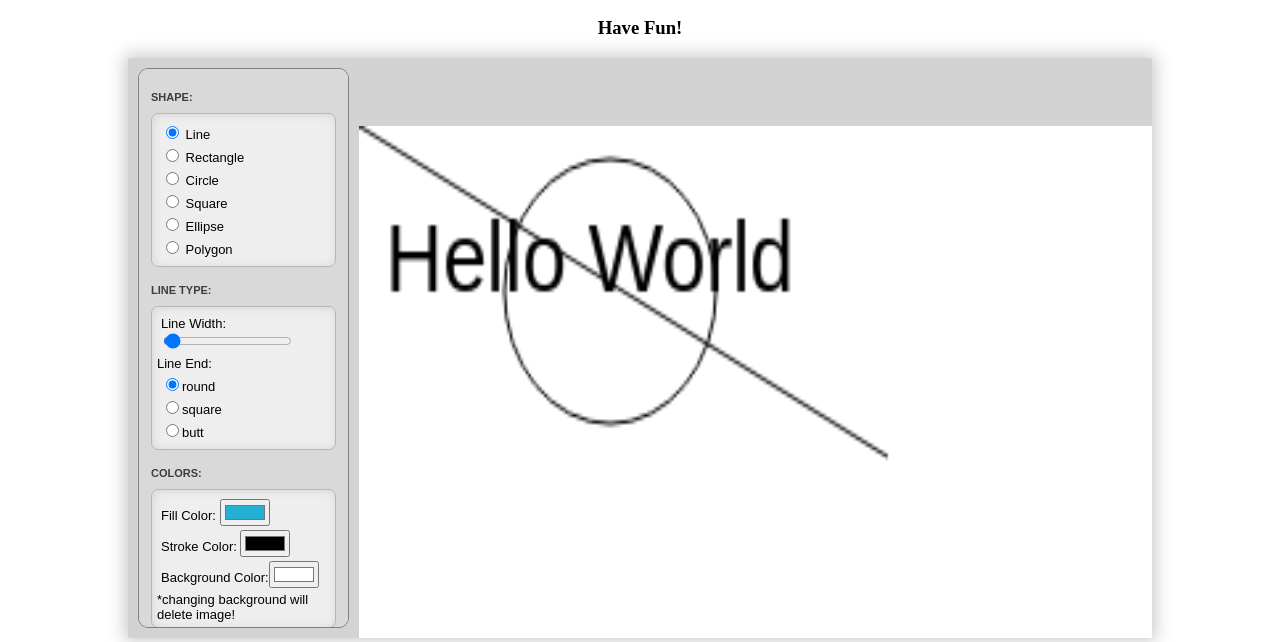
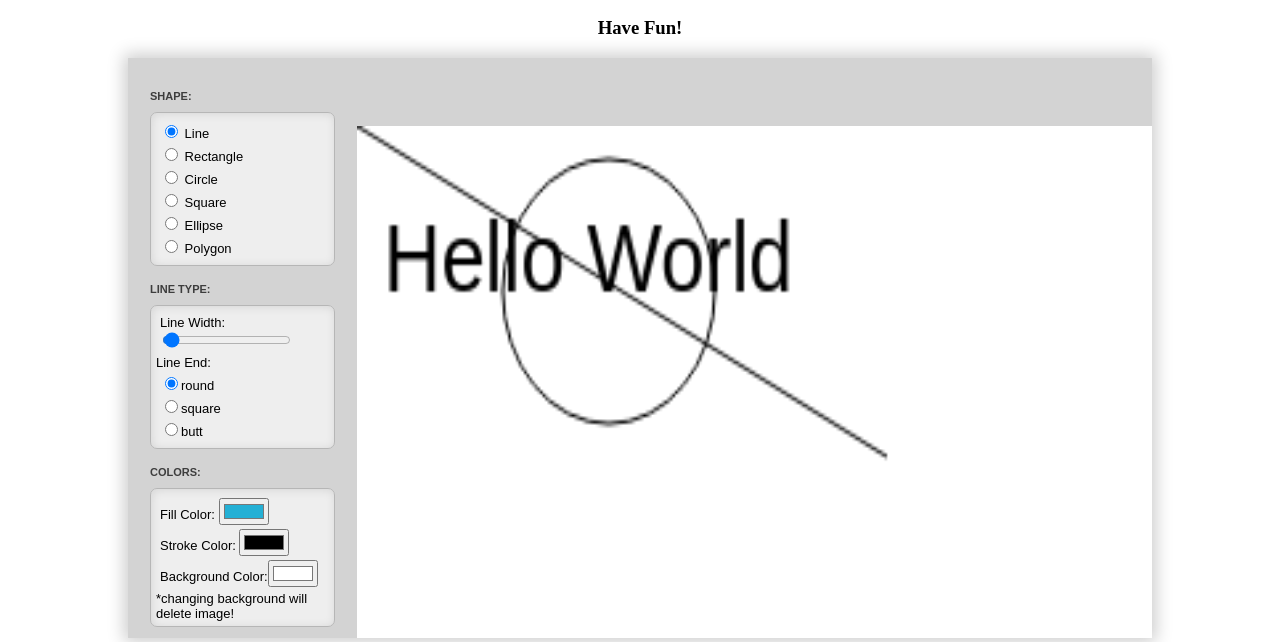
Before and after one commit to Toushif/canvas-editor, a website: page index.html in a window 1280 px wide. Shown: the part 50-692 px from the top of the page. Drawn offline with Linux system fonts and the light colour scheme.

Commit message:
Styles changes

```diff
--- a/src/index.css
+++ b/src/index.css
@@ -60,9 +60,6 @@ aside {
     height: 70vh;
     overflow-y: auto;
     padding: 12px;
-    border: 1px solid gray;
-    border-radius: 10px;
-    background: #d9d9d9;
     transition: all 0.5s ease;
     position: relative;
     margin: 10px;
@@ -121,3 +118,30 @@ aside {
 .button-secondary {
     background: rgb(66, 184, 221); /* this is a light blue */
 }
+
+/* Scrollbar styles */
+.controls::-webkit-scrollbar-track {
+    -webkit-box-shadow: inset 0 0 6px rgba(0, 0, 0, 0.3);
+    background-color: #f5f5f5;
+    border-radius: 10px;
+}
+
+.controls::-webkit-scrollbar {
+    width: 10px;
+    background-color: #f5f5f5;
+}
+
+.controls::-webkit-scrollbar-thumb {
+    background-color: #aaa;
+    border-radius: 10px;
+    background-image: -webkit-linear-gradient(
+        90deg,
+        rgba(0, 0, 0, 0.2) 25%,
+        transparent 25%,
+        transparent 50%,
+        rgba(0, 0, 0, 0.2) 50%,
+        rgba(0, 0, 0, 0.2) 75%,
+        transparent 75%,
+        transparent
+    );
+}
```
